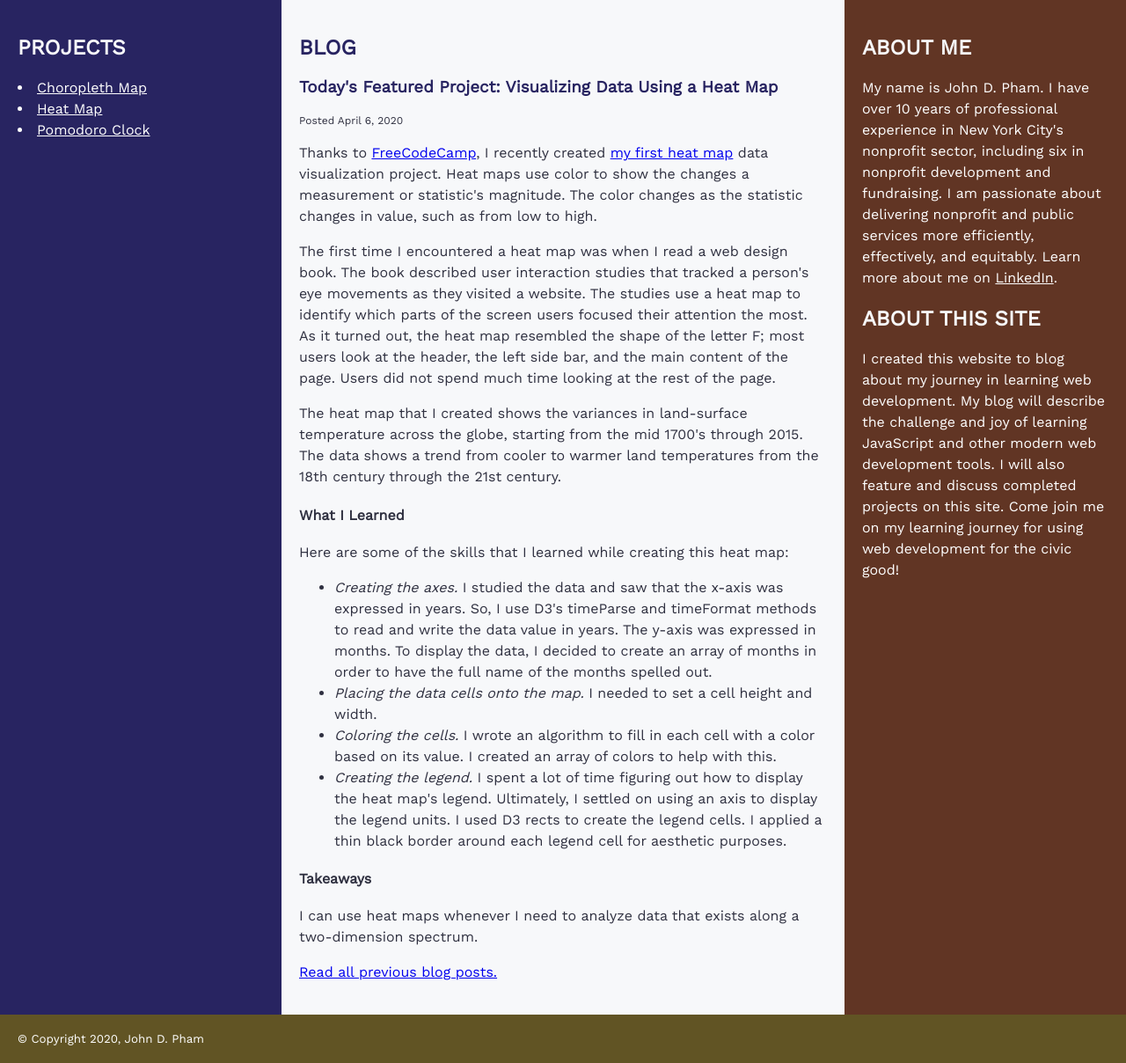
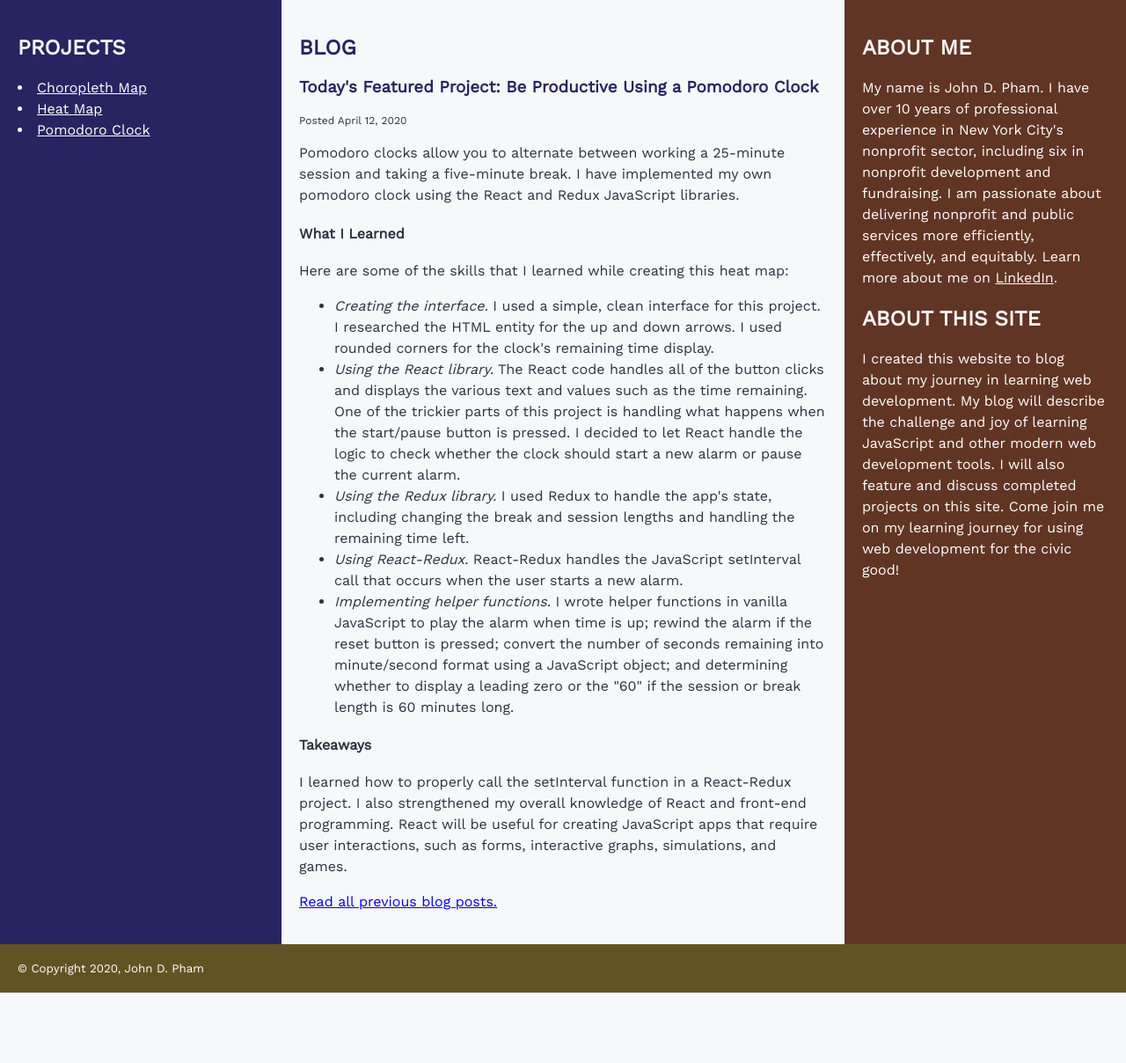
Before and after one commit to johnpham0527/blog, a PHP site: page / in a window 1280 px wide. Shown: the part 121-1329 px from the top of the page at 88% size. After the commit the page ends 1249 px from the top, so only its background shows below. Run offline with PHP 8.4, Linux system fonts and the light colour scheme.

Commit message:
Updated home page with latest blog post

```diff
--- a/index.php
+++ b/index.php
@@ -20,33 +20,26 @@
         <section id="latestblog">
           <h2>Blog</h2>
           <article>
-            <h3>Today's Featured Project: Visualizing Data Using a Heat Map</h3>
-            <p class="date">Posted April 6, 2020</p>
-            <p>Thanks to <a href="http://www.freecodecamp.org">FreeCodeCamp</a>, I recently created <a href="../projects/heatmap.php">my first heat map</a> data visualization project.
-            Heat maps use color to show the changes a measurement or statistic's magnitude.
-            The color changes as the statistic changes in value, such as from low to high.</p>
-            <p>The first time I encountered a heat map was when I read a web design book. The book described user interaction studies that tracked a person's eye movements as they visited a website.
-              The studies use a heat map to identify which parts of the screen users focused their attention the most. As it turned out, the heat map resembled the shape of the letter F; most users look at the
-              header, the left side bar, and the main content of the page. Users did not spend much time looking at the rest of the page.
+              <h3>Today's Featured Project: Be Productive Using a Pomodoro Clock</h3>
+              <p class="date">Posted April 12, 2020</p>
+              <p>Pomodoro clocks allow you to alternate between working a 25-minute session and taking a five-minute break.
+                I have implemented my own pomodoro clock using the React and Redux JavaScript libraries.
               </p>
-            <p>The heat map that I created shows the variances in land-surface temperature across the globe, starting from the mid 1700's through 2015.
-                The data shows a trend from cooler to warmer land temperatures from the 18th century through the 21st century.</p>
               <h4>What I Learned</h4>
               <p>Here are some of the skills that I learned while creating this heat map:</p>
               <ul>
-                  <li><em>Creating the axes.</em> I studied the data and saw that the x-axis was expressed in years.
-                  So, I use D3's timeParse and timeFormat methods to read and write the data value in years.
-                  The y-axis was expressed in months. To display the data, I decided to create an array of months in order to have the full name of the months spelled out.</li>
-                  <li><em>Placing the data cells onto the map.</em> I needed to set a cell height and width.</li>
-                  <li><em>Coloring the cells.</em> I wrote an algorithm to fill in each cell with a color based on its value.
-                  I created an array of colors to help with this.</li>
-                  <li><em>Creating the legend.</em> I spent a lot of time figuring out how to display the heat map's legend.
-                  Ultimately, I settled on using an axis to display the legend units. I used D3 rects to create the legend cells.
-                  I applied a thin black border around each legend cell for aesthetic purposes.
-                  </li>
+                    <li><em>Creating the interface.</em> I used a simple, clean interface for this project. I researched the HTML entity for the up and down arrows. I used rounded corners for the clock's remaining time display.</li>
+                    <li><em>Using the React library.</em> The React code handles all of the button clicks and displays the various text and values such as the time remaining.
+                    One of the trickier parts of this project is handling what happens when the start/pause button is pressed. I decided to let React handle the logic to check whether the clock should start a new alarm or pause the current alarm.</li>
+                    <li><em>Using the Redux library.</em> I used Redux to handle the app's state, including changing the break and session lengths and handling the remaining time left.</li>
+                    <li><em>Using React-Redux.</em> React-Redux handles the JavaScript setInterval call that occurs when the user starts a new alarm.</li>
+                    <li><em>Implementing helper functions.</em> I wrote helper functions in vanilla JavaScript to play the alarm when time is up; rewind the alarm if the reset button is pressed; convert the number of seconds remaining into minute/second format using a JavaScript object; and determining whether to display a leading zero or the "60" if the session or break length is 60 minutes long.</li>
               </ul>
               <h4>Takeaways</h4>
-            <p>I can use heat maps whenever I need to analyze data that exists along a two-dimension spectrum. </p>
+              <p>I learned how to properly call the setInterval function in a React-Redux project.
+                I also strengthened my overall knowledge of React and front-end programming.
+                React will be useful for creating JavaScript apps that require user interactions, such as forms, interactive graphs, simulations, and games.
+              </p>
           </article>
           <p><a href="updates/index.php">Read all previous blog posts.</a></p>
         </section>
```
Lines whose indentation alone changed are shown as unchanged.
